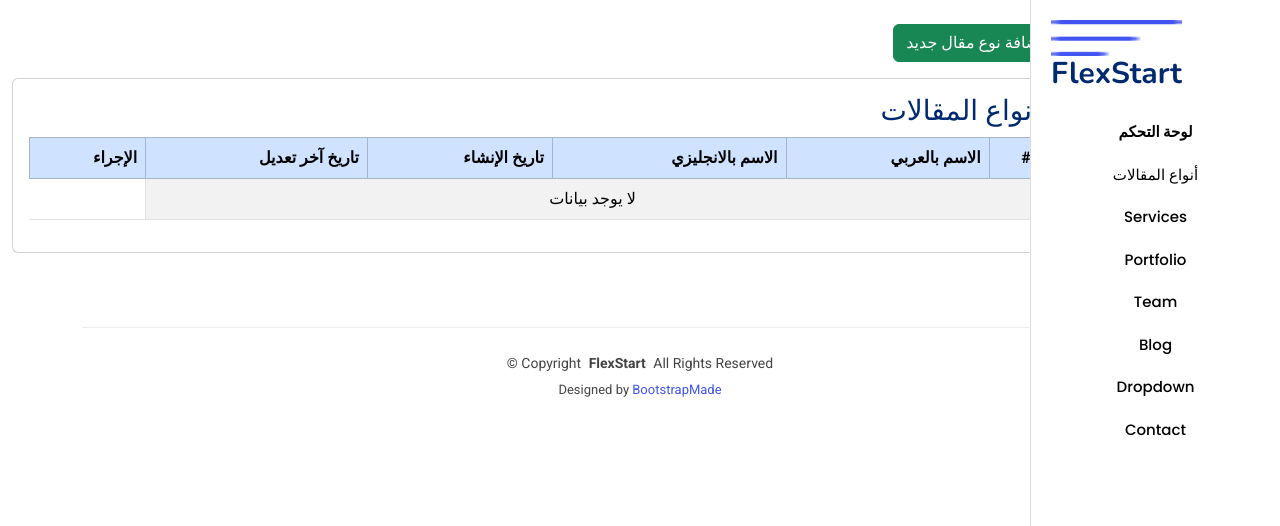
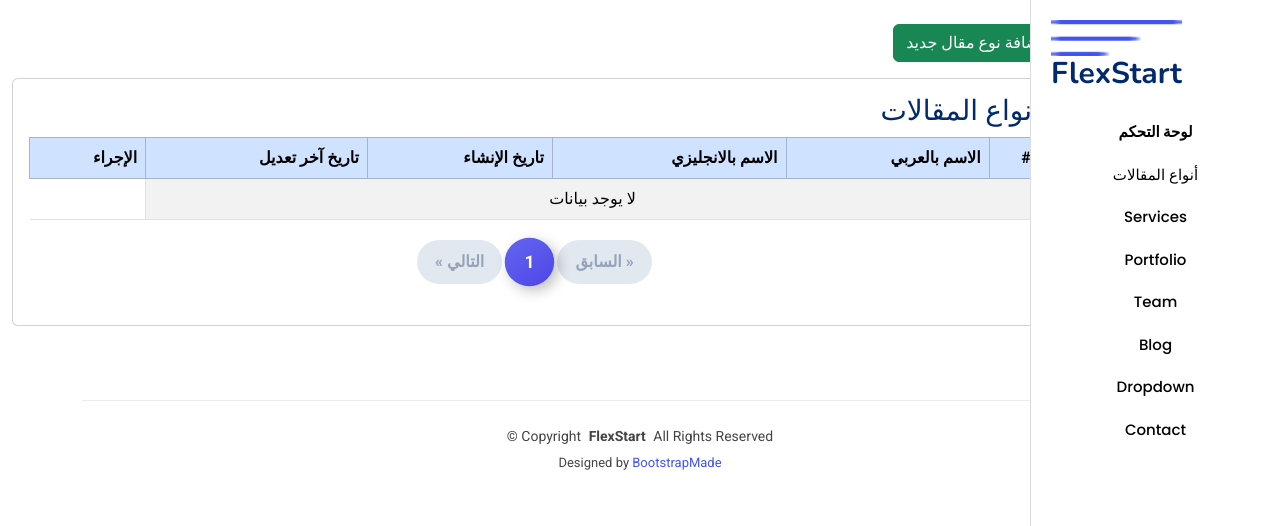
Before and after one commit to monisoul/pm_archive_system, a Django app: page /article-types/ in a window 1280 px wide. Shown: the top 526 px of the page. Run offline with Django 5.2, Linux system fonts and the light colour scheme; the visitor is signed in with stand-in values (Sample User, id 1); data that the repository does not hold is empty; some libraries are stand-ins or nearby versions.

Commit message:
add article type pagination

```diff
--- a/habtoor_archive/archives/static/archives/assets/css/main.css
+++ b/habtoor_archive/archives/static/archives/assets/css/main.css
@@ -2770,3 +2770,56 @@ section,
   color: color-mix(in srgb, var(--default-color), transparent 60%);
   font-size: 14px;
 }
+
+
+.pagination-container {
+    display: flex;
+    justify-content: flex-start;
+    align-items: center;
+    gap: 6px;
+    margin: 25px 0;
+    flex-wrap: wrap;
+}
+
+.pagination-container a,
+.pagination-container span {
+    display: inline-block;
+    padding: 10px 18px;
+    border-radius: 50px;
+    background: linear-gradient(145deg, #f0f4f8, #d9e2ec);
+    color: #1f2937;
+    font-weight: 500;
+    text-decoration: none;
+    box-shadow: 2px 2px 5px rgba(0,0,0,0.08);
+    transition: all 0.25s ease-in-out;
+    min-width: 45px;
+    text-align: center;
+}
+
+.pagination-container a:hover {
+    background: linear-gradient(145deg, #4f46e5, #6366f1);
+    color: #ffffff;
+    transform: translateY(-2px);
+    box-shadow: 4px 4px 10px rgba(0,0,0,0.2);
+}
+
+.pagination-container .current {
+    background: linear-gradient(145deg, #6366f1, #4f46e5);
+    color: #fff;
+    font-weight: bold;
+    box-shadow: 4px 4px 12px rgba(0,0,0,0.25);
+    transform: scale(1.1);
+}
+
+.pagination-container .disabled {
+    background: #e2e8f0;
+    color: #94a3b8;
+    pointer-events: none;
+    box-shadow: none;
+}
+
+.pagination-container .prev,
+.pagination-container .next {
+    font-weight: bold;
+    font-size: 16px;
+}
--- a/habtoor_archive/archives/templates/archives/dashboard/article_type_list.html
+++ b/habtoor_archive/archives/templates/archives/dashboard/article_type_list.html
@@ -99,6 +99,28 @@
                     {% endfor %}
                 </tbody>
             </table>
+
+           <div class="pagination-container" style="display: flex; justify-content: center; gap: 5px; margin-top: 20px;">
+                {% if article_types.has_previous %}
+                    <a href="?page={{ article_types.previous_page_number }}" class="prev">« السابق</a>
+                {% else %}
+                    <span class="prev disabled">« السابق</span>
+                {% endif %}
+
+                {% for num in article_types.paginator.page_range %}
+                    {% if article_types.number == num %}
+                        <a href="#" class="current">{{ num }}</a>
+                    {% else %}
+                        <a href="?page={{ num }}">{{ num }}</a>
+                    {% endif %}
+                {% endfor %}
+
+                {% if article_types.has_next %}
+                    <a href="?page={{ article_types.next_page_number }}" class="next">التالي »</a>
+                {% else %}
+                    <span class="next disabled">التالي »</span>
+                {% endif %}
+            </div>
         </div>
     </div>
 
--- a/habtoor_archive/archives/views.py
+++ b/habtoor_archive/archives/views.py
@@ -5,6 +5,7 @@ from django.contrib import messages
 from django.db import transaction
 from .models import *
 from .forms import *
+from django.core.paginator import Paginator
 
 
 # Create your views here.
@@ -99,13 +100,20 @@ def manage_article_type(request, pk=None):
         if pk:
             show_modal = True
 
+            # pagination
+    page_number = request.GET.get('page', 1)
+    paginator = Paginator(articleType, 10)
+    page_obj = paginator.get_page(page_number)
+
     # 5. نقطة العودة الموحدة
     context = {
         'form': add_form,
-        'article_types': articleType,
+        'article_types': page_obj,
         'show_modal': show_modal,
         # يمكن إضافة المتغير instance لمساعدة القالب على معرفة وضع التعديل
-        'instance': instance
+        'instance': instance ,
+        'paginator': paginator,
+        'page_number': page_number
     }
     # 🚨 يجب استخدام قالب موحد للصفحة (مثلاً: article_type_list.html)
     return render(request, "archives/dashboard/article_type_list.html", context)
```
Also changed, not shown: habtoor_archive/archives/templates/includes/messages.html (+53 -17 lines).
